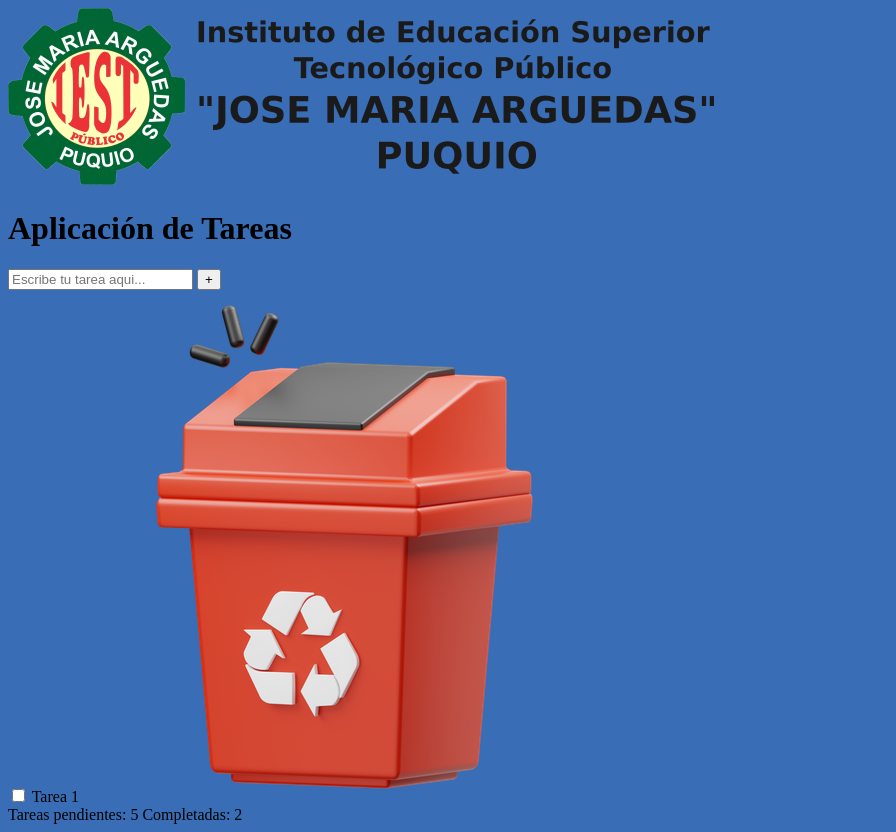
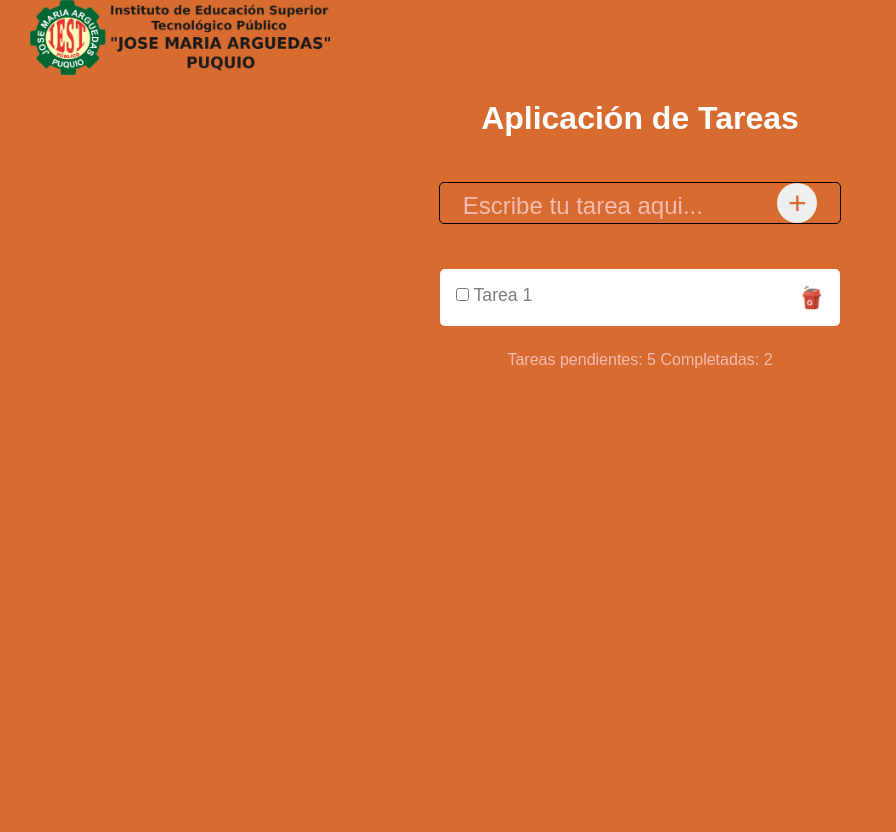
Before and after one commit to Percyyz/APP_tareas_intermedio, a plain HTML site: page index.html in a window 1280 px wide. Shown: the whole page, without its empty margins (0-896 px from the left). After the commit the page ends 800 px from the top, so only its background shows below. Drawn offline with Linux system fonts and the light colour scheme.

Commit message:
feat: agrega el estilo

```diff
--- a/css/style.css
+++ b/css/style.css
@@ -1,3 +1,87 @@
+:root {
+    --orange:#d76b30;
+    --lightOrange: #f4a261;
+    --veryLightOrange: #f5bdb2;
+    --gray: #7d7d7d;
+    --white:#ffffff;
+}
+* {
+    margin: 0;
+    padding: 0;
+}
 body {
-    background-color: #396db6;
+    font-family: Arial, 'Lucida Sans', 'Lucida Sans Regular', 'Lucida Grande', 'Lucida Sans Unicode', Geneva, Verdana, Sans-serif;
+    background-color: var(--orange);
 }
+.logo {
+    width: 300px;
+    position: absolute;
+    top: 0px;
+    left:30px;
+}
+h1 {
+    color: var(--white);
+    margin-top: 100px;
+    text-align: center;
+}
+form {
+    border: 1px solid;
+    width: 400px;
+    margin: 45px auto;
+    text-align: center;
+    border-radius: 5px;
+}
+form input[type="text"] {
+    background-color: var(--orange);
+    color: var(--white);
+    border-style: none;
+    font-size: 1.5rem;
+}
+form input[type="text"]::placeholder{
+    color:var(--veryLightOrange)
+}
+form input[type="text"]:focus{
+    outline: none;
+}
+form input[type="submit"]{
+    font-size: 2em;
+    width: 40px;
+    height: 40px;
+    border-radius: 50%;
+    border-style: none;
+    color: var(--orange)
+}form input[type="submit"]:hover{
+    background-color: var(--veryLightOrange);
+    color:var(--white);
+    cursor: pointer;
+}
+.contenedor-lista {
+    width: 400px;
+    margin: 0 auto;
+}
+.contenedor-tarea {
+    background-color: var(--white);
+    display: flex;
+    justify-content: space-between;
+    margin-bottom: 6px;
+    padding: 16px;
+    border-radius: 5px;
+    font-size: 1.1rem;
+    font-weight: 500;
+    color:var(--gray)
+}
+.btnEliminar {
+    width: 25px;
+    height: 25px;
+}
+.btnEliminar:hover{
+    cursor:pointer;
+    width: 30px;
+    height: 30px;
+}
+#stats {
+    margin-top: 25px;
+    font-style: 1.3rem;
+    color: var(--veryLightOrange);
+    text-align: center;
+}
--- a/index.html
+++ b/index.html
@@ -11,7 +11,7 @@
     <img src="./assets/logo.png" alt="logo de mi aplicación" class="logo">
     <h1>Aplicación de Tareas</h1>
     <form action="#" id="inputUsuario">
-        <input type="text" placeholder="Escribe tu tarea aqui...">
+        <input type="text" placeholder="Escribe tu tarea aqui..." autofocus>
         <input type="submit" value="+" id="btnAgregar">
     </form>
 
```
